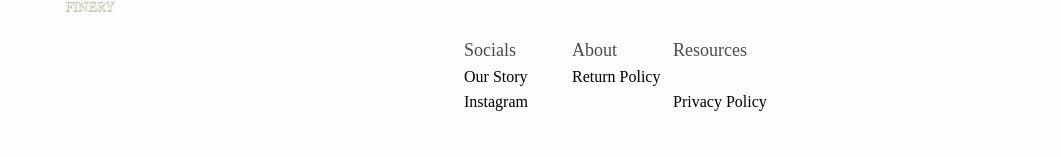
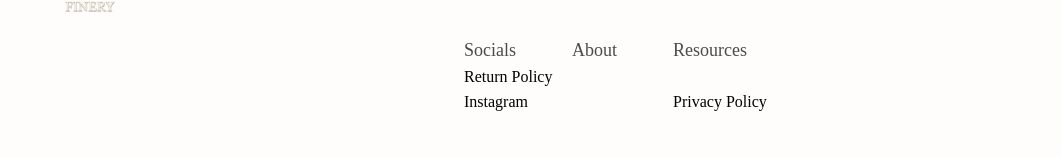
Before and after one commit to stmblueprint/Woodnote-FineryStore, a React (Vite) app: page / in a window 1280 px wide. Shown: the part 1261-1418 px from the top of the page, without its empty margins (10-1071 px from the left). Built offline with nearby package versions, Linux system fonts and the light colour scheme; no server answers; the database is empty.

Commit message:
server update

```diff
--- a/src/components/Footer.jsx
+++ b/src/components/Footer.jsx
@@ -27,7 +27,7 @@ const Footer = () => {
                 </tr>
                     <tr>
                         {/* <td>Tiktok</td> */}
-                        <td>Our Story</td>
+                        {/* <td>Our Story</td> */}
                         <td>Return Policy</td>
                     </tr>
                     <tr>
```
